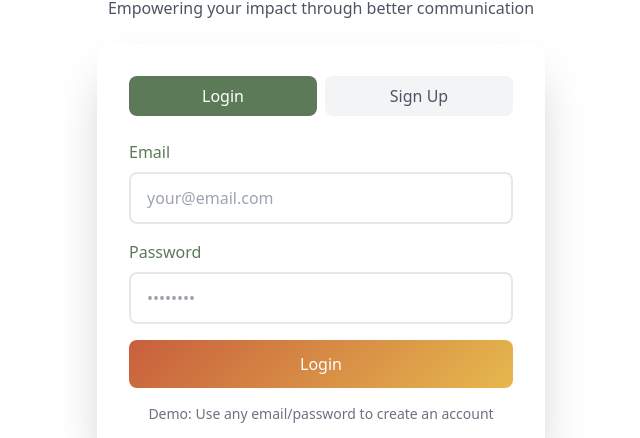
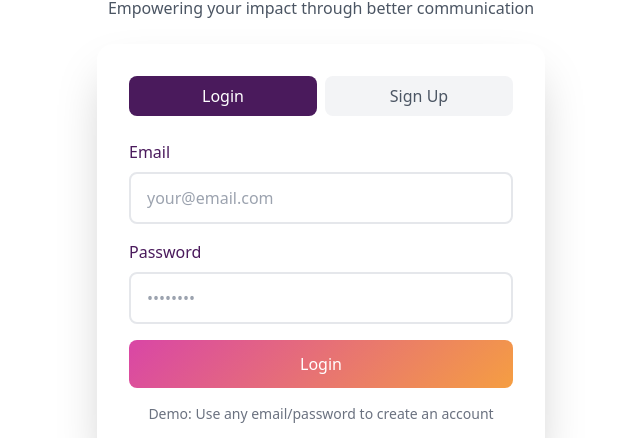
Before and after one commit to Happy-Hippie/Bol, a React (Vite) app: page / in a window 1280 px wide. Shown: the part 236-674 px from the top of the page, without its empty margins (319-959 px from the left). Built offline with nearby package versions, Linux system fonts and the light colour scheme; no server answers.

Commit message:
Updated tailwind.config.js

```diff
--- a/src/components/Perspectives.tsx
+++ b/src/components/Perspectives.tsx
@@ -28,12 +28,12 @@ interface Category {
 }
 
 const categories: Category[] = [
-  { id: 'sdg', name: 'SDG Documents', icon: Target, color: '#7B9CA8', helperText: 'SDG alignment' },
-  { id: 'human-rights', name: 'Human Rights Frameworks', icon: Shield, color: '#C85F3D', helperText: 'human rights' },
-  { id: 'protocols', name: 'Protocols & Guidelines', icon: FileText, color: '#3D4F3B', helperText: 'protocols and guidelines' },
-  { id: 'sector', name: 'Sector-Specific Documentation', icon: Building2, color: '#E6B84D', helperText: 'sector-specific' },
-  { id: 'grant', name: 'Grant-Based Requirements', icon: DollarSign, color: '#7B9CA8', helperText: 'grant requirements' },
-  { id: 'organizational', name: 'Organisational Policies', icon: Book, color: '#3D4F3B', helperText: 'organizational policies' },
+  { id: 'sdg', name: 'SDG Documents', icon: Target, color: '#2563A5', helperText: 'SDG alignment' },
+  { id: 'human-rights', name: 'Human Rights Frameworks', icon: Shield, color: '#D946A6', helperText: 'human rights' },
+  { id: 'protocols', name: 'Protocols & Guidelines', icon: FileText, color: '#4A1A5C', helperText: 'protocols and guidelines' },
+  { id: 'sector', name: 'Sector-Specific Documentation', icon: Building2, color: '#F59E42', helperText: 'sector-specific' },
+  { id: 'grant', name: 'Grant-Based Requirements', icon: DollarSign, color: '#2563A5', helperText: 'grant requirements' },
+  { id: 'organizational', name: 'Organisational Policies', icon: Book, color: '#4A1A5C', helperText: 'organizational policies' },
   { id: 'other', name: 'Other Frameworks', icon: Folder, color: '#6B7280', helperText: 'other frameworks' },
 ];
 
--- a/tailwind.config.js
+++ b/tailwind.config.js
@@ -4,23 +4,18 @@ export default {
   theme: {
     extend: {
       colors: {
-        'bol-purple': '#5C7A58',
-        'bol-pink': '#C85F3D',
-        'bol-blue': '#7B9CA8',
-        'bol-orange': '#E6B84D',
-        'bol-dark': '#3D4F3B',
-        'bol-light': '#F5F7F5',
-        'bol-sage': '#7A9B76',
-        'bol-terracotta': '#C85F3D',
-        'bol-gold': '#E6B84D',
-        'bol-mint': '#C5D8C5',
-        'bol-slate': '#7B9CA8',
+        'bol-purple': '#4A1A5C',
+        'bol-pink': '#D946A6',
+        'bol-blue': '#2563A5',
+        'bol-orange': '#F59E42',
+        'bol-dark': '#2D1B3D',
+        'bol-light': '#F8F9FA',
       },
       backgroundImage: {
-        'gradient-pink-orange': 'linear-gradient(135deg, #C85F3D 0%, #E6B84D 100%)',
-        'gradient-orange-pink': 'linear-gradient(135deg, #E6B84D 0%, #C85F3D 100%)',
-        'gradient-blue-purple': 'linear-gradient(135deg, #7B9CA8 0%, #5C7A58 100%)',
-        'gradient-purple-blue': 'linear-gradient(135deg, #5C7A58 0%, #7B9CA8 100%)',
+        'gradient-pink-orange': 'linear-gradient(135deg, #D946A6 0%, #F59E42 100%)',
+        'gradient-orange-pink': 'linear-gradient(135deg, #F59E42 0%, #FF6B9D 100%)',
+        'gradient-blue-purple': 'linear-gradient(135deg, #2563A5 0%, #4A1A5C 100%)',
+        'gradient-purple-blue': 'linear-gradient(135deg, #4A1A5C 0%, #2563A5 100%)',
       },
       animation: {
         'pulse-slow': 'pulse 3s cubic-bezier(0.4, 0, 0.6, 1) infinite',
```
